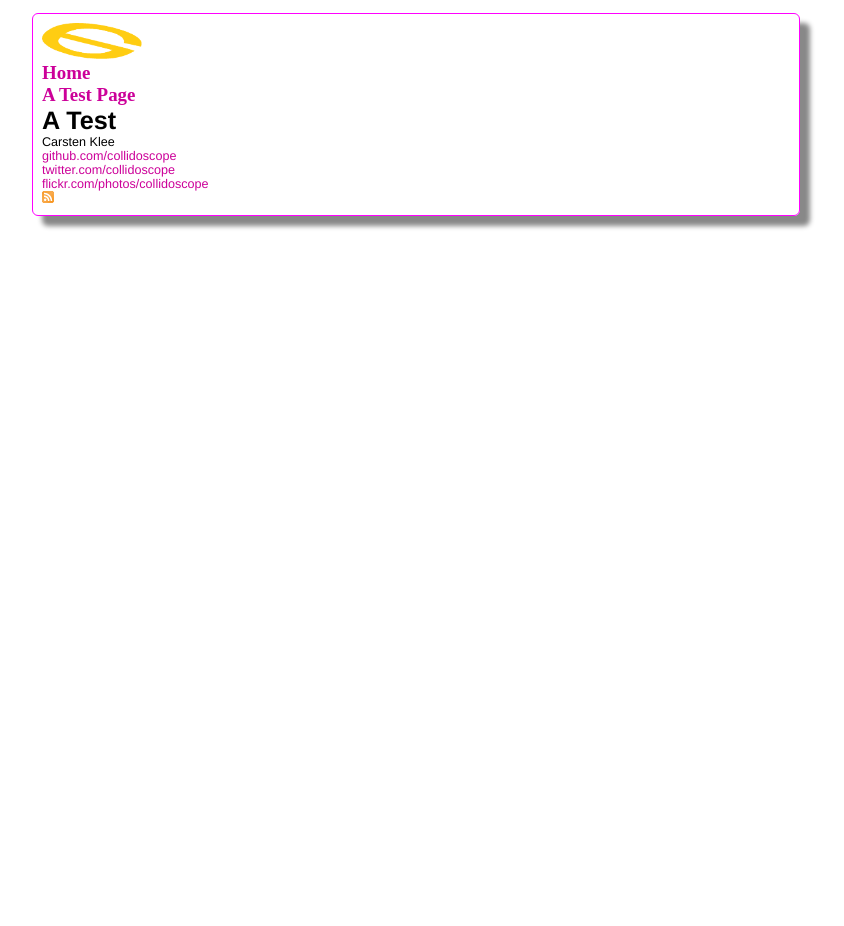
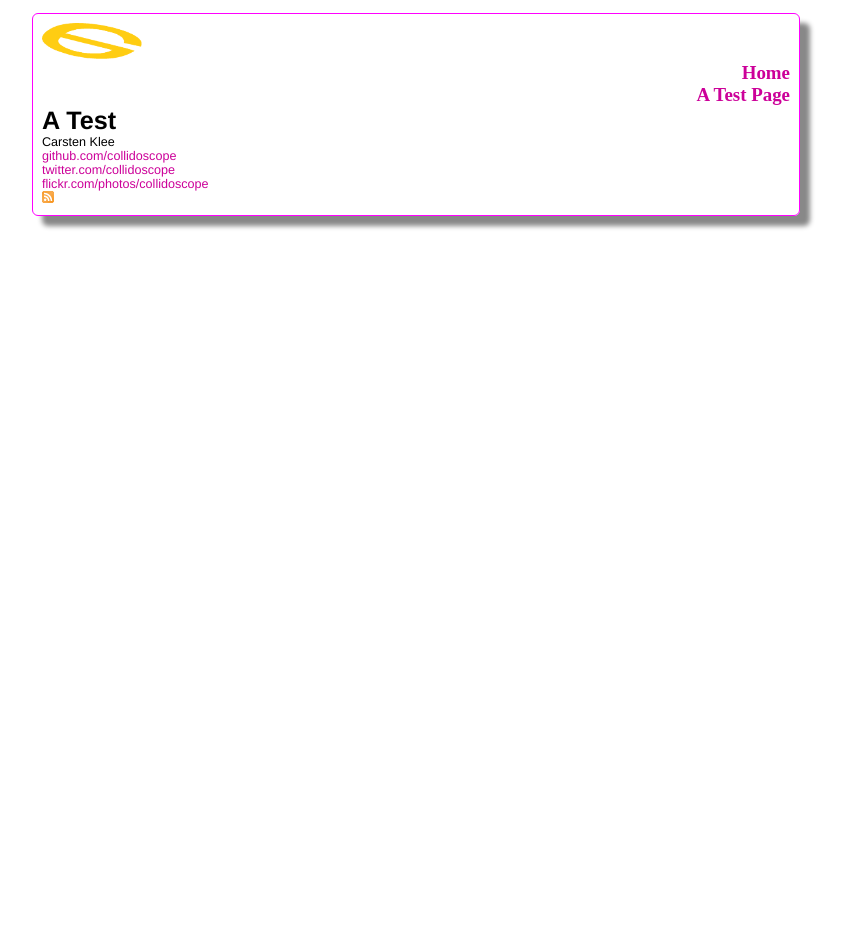
Before and after one commit to collidoscope/collidoscope.github.com, a Jekyll site: the page built from test/test.md, in a window 1280 px wide. Shown: the whole page, without its empty margins (224-1068 px from the left). Built offline with Jekyll 4.4.1, drawn with Linux system fonts in a browser that asks for light colours; some web fonts are replaced; Markdown is read by kramdown in place of the engine named in the settings.

Commit message:
Updated css/screen.css

```diff
--- a/css/screen.css
+++ b/css/screen.css
@@ -46,7 +46,7 @@ font-family: naviFont;
 src: url('http://fonts.googleapis.com/css?family=Cedarville+Cursive');
 }
 #nav_ul{list-style-type:none;}
-.nav_li, nav_li_active{float:left;}
+.nav_li, .nav_li_active{float:right;}
 a.nav_a {font-family: 'Cedarville Cursive', cursive;font-size:1.5em;font-weight:bold;}
 
 /*****************************************************************************/
```
